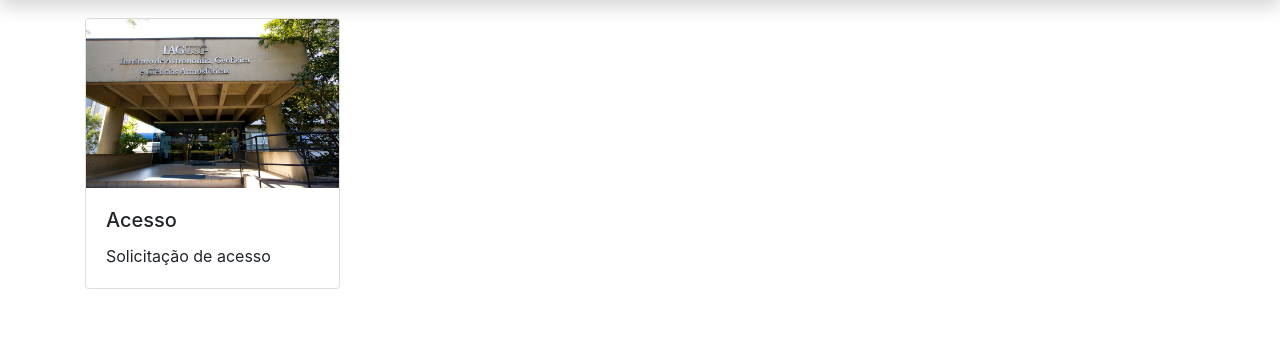
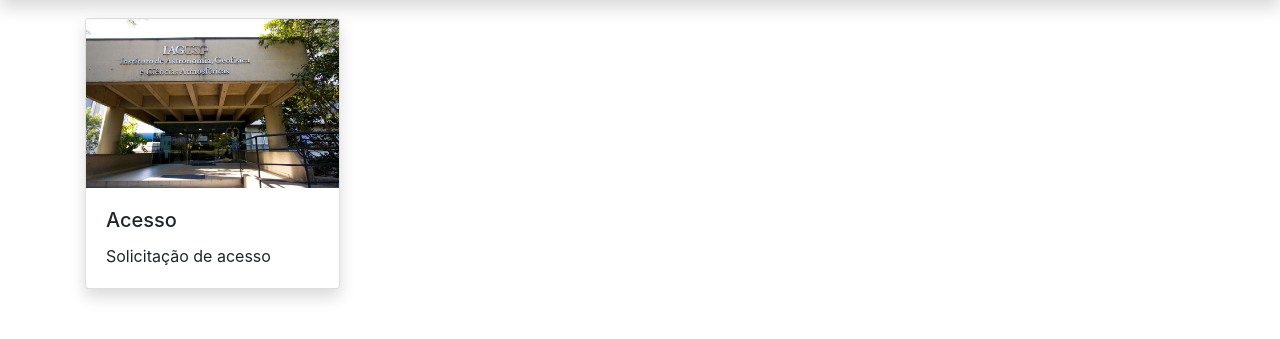
Before and after one commit to marcelosf/intra-1, a Django app: page / in a window 1280 px wide. Shown: the part 82-421 px from the top of the page. Run offline with Django 3.2, Linux system fonts and the light colour scheme; parts of the project's set-up code (start-up, migrations or seed data) failed here and were passed over; some libraries are stand-ins or nearby versions.

Commit message:
Adiciona sombras no card -  Fixes #125

```diff
--- a/intranet/core/templates/main.html
+++ b/intranet/core/templates/main.html
@@ -4,7 +4,7 @@
 {% block content %}
     <div class="row">
         <div class="col-sm-12 col-md-3">
-          <div class="card">
+          <div class="card shadow">
             <a href="{% url 'access:access_list' %}">
               <img class="card-img-top" src="{% static 'images/acesso.jpg' %}" alt="imagem portaria iag">
             </a>
```
